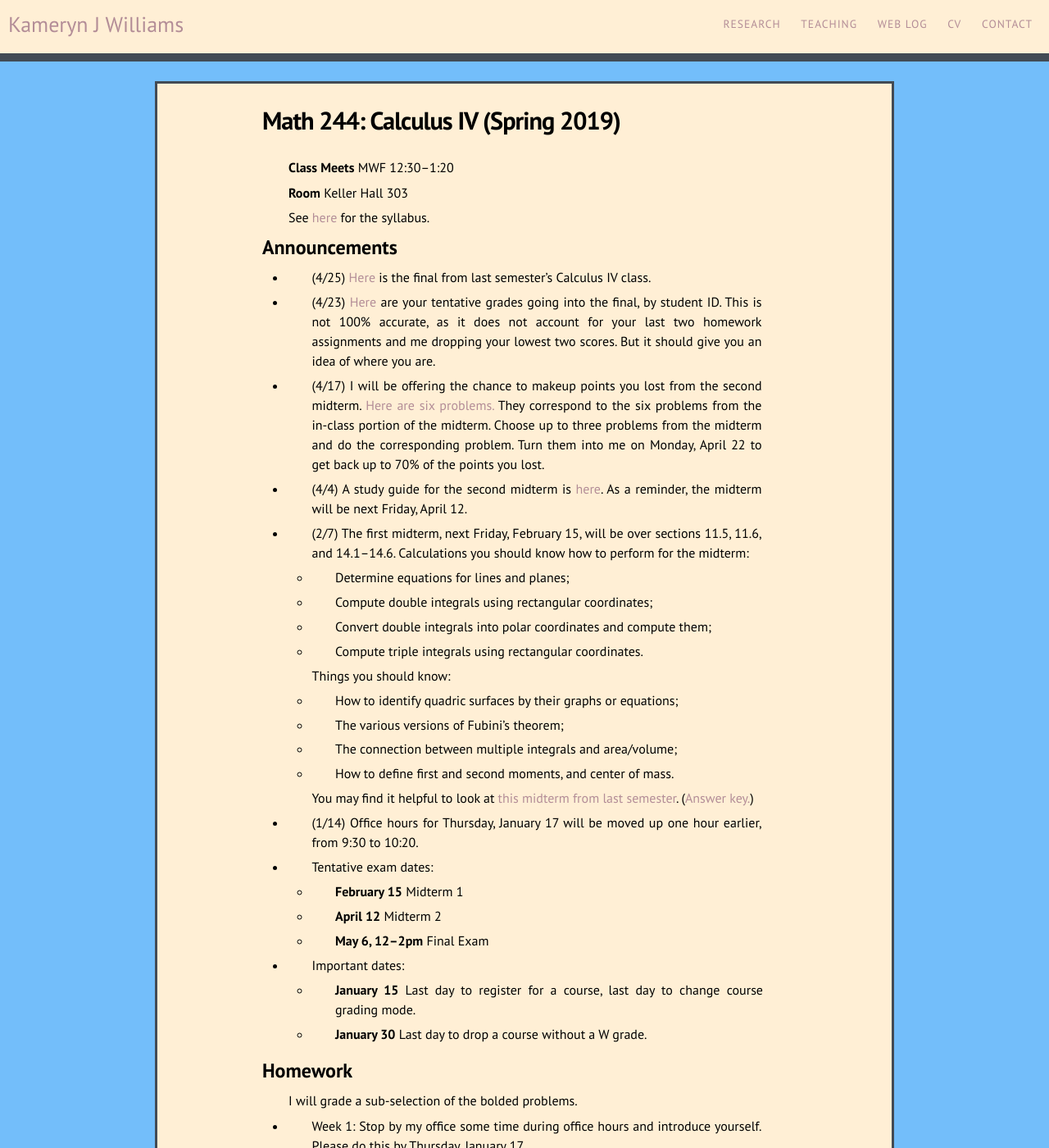
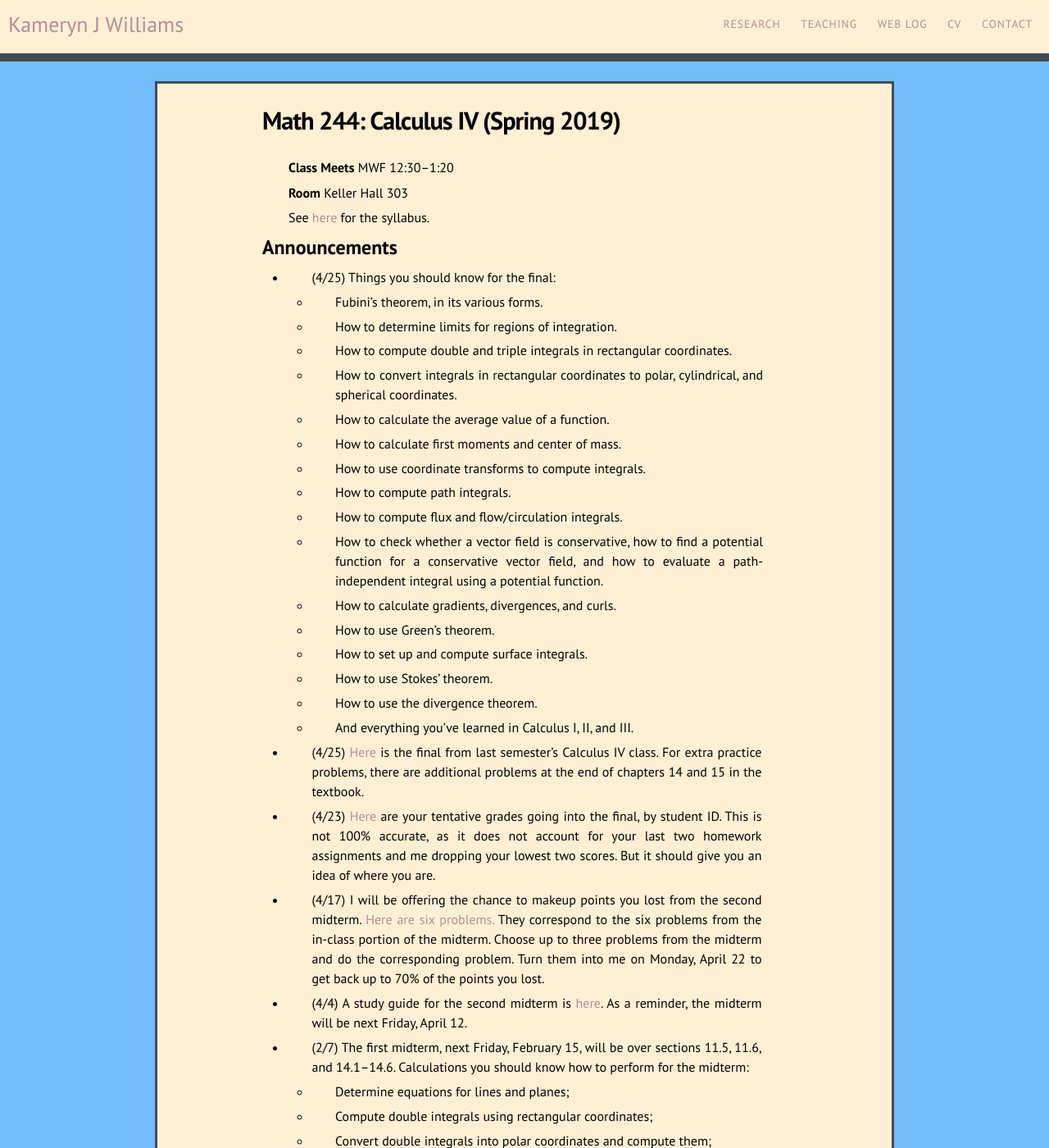
Before and after one commit to kamerynjw/kamerynjw.github.io, a Jekyll site: the page built from teaching/2019/math244.md, in a window 1280 px wide and 1400 px high. Shown: the whole window at 82% size. Built offline with Jekyll 4.4.1, drawn with Linux system fonts in a browser that asks for light colours; nearby versions of some CDN libraries; formulas are drawn with MathJax 3.

Commit message:
more final stuff

```diff
--- a/teaching/2019/math244.md
+++ b/teaching/2019/math244.md
@@ -13,7 +13,41 @@ See [here]({{ page.url }}syllabus) for the syllabus.
 Announcements
 -------------
 
-* (4/25) [Here]({{ page.url }}math244-final-fall18.pdf) is the final from last semester's Calculus IV class.
+* (4/25) Things you should know for the final:
+
+    * Fubini's theorem, in its various forms.
+
+    * How to determine limits for regions of integration.
+
+    * How to compute double and triple integrals in rectangular coordinates.
+
+    * How to convert integrals in rectangular coordinates to polar, cylindrical, and spherical coordinates.
+
+    * How to calculate the average value of a function.
+
+    * How to calculate first moments and center of mass.
+
+    * How to use coordinate transforms to compute integrals.
+
+    * How to compute path integrals.
+
+    * How to compute flux and flow/circulation integrals.
+
+    * How to check whether a vector field is conservative, how to find a potential function for a conservative vector field, and how to evaluate a path-independent integral using a potential function.
+
+    * How to calculate gradients, divergences, and curls.
+
+    * How to use Green's theorem.
+
+    * How to set up and compute surface integrals.
+
+    * How to use Stokes' theorem.
+
+    * How to use the divergence theorem.
+
+    * And everything you've learned in Calculus I, II, and III.
+
+* (4/25) [Here]({{ page.url }}math244-final-fall18.pdf) is the final from last semester's Calculus IV class. For extra practice problems, there are additional problems at the end of chapters 14 and 15 in the textbook.
 
 * (4/23) [Here]({{ page.url }}pre-final-grades.pdf) are your tentative grades going into the final, by student ID. This is not 100% accurate, as it does not account for your last two homework assignments and me dropping your lowest two scores. But it should give you an idea of where you are.
 
```
